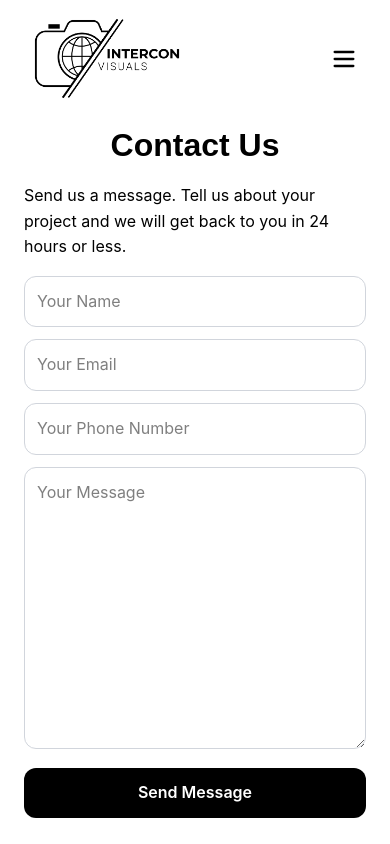
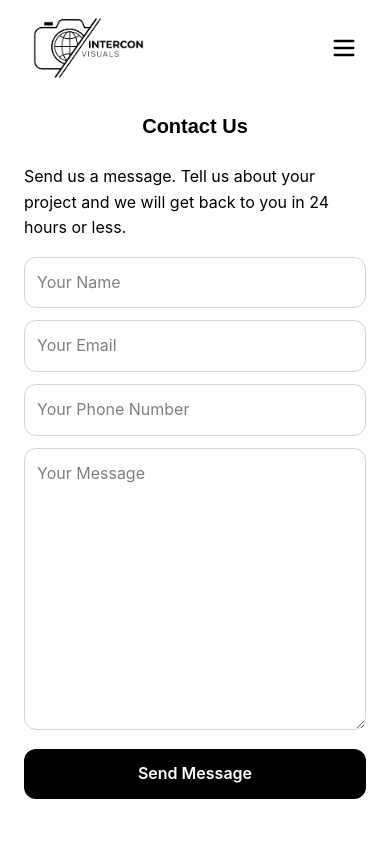
Before and after one commit to jevoncochran/intercon-visuals, a Next.js app: page /contact in a window 390 px wide. Built offline with nearby package versions, Linux system fonts and the light colour scheme.

Commit message:
tweaks for mobile

```diff
--- a/src/app/components/Navbar.tsx
+++ b/src/app/components/Navbar.tsx
@@ -23,8 +23,8 @@ const Navbar = () => {
             <Image
               src="/assets/nav/logo-black.png"
               alt="Intercon Visuals"
-              width={150}
-              height={100}
+              width={112.5}
+              height={75}
             />
           </Link>
 
@@ -50,19 +50,19 @@ const Navbar = () => {
             <div className="flex space-x-3 mt-2">
               <SocialIcon
                 url="https://instagram.com/interconvisuals"
-                style={{ height: 25, width: 25 }}
+                style={{ height: 30, width: 30 }}
               />
               <SocialIcon
                 url="https://youtube.com/@interconvisuals"
-                style={{ height: 25, width: 25 }}
+                style={{ height: 30, width: 30 }}
               />
               <SocialIcon
                 url="https://facebook.com/interconvisuals"
-                style={{ height: 25, width: 25 }}
+                style={{ height: 30, width: 30 }}
               />
               <SocialIcon
                 url="https://twitter.com/interconvisuals"
-                style={{ height: 25, width: 25 }}
+                style={{ height: 30, width: 30 }}
               />
             </div>
           </div>
--- a/src/app/components/Showcase.tsx
+++ b/src/app/components/Showcase.tsx
@@ -29,7 +29,7 @@ const Showcase = () => {
   const [selectedVideo, setSelectedVideo] = useState<string | null>(null);
 
   return (
-    <div className="flex flex-col space-y-4 items-center px-10 py-8 md:py-12">
+    <div className="flex flex-col space-y-4 items-center px-6 md:px-10 py-8 md:py-12">
       <h2>A SAMPLE OF MY WORK</h2>
       <div className="w-full grid md:grid-cols-2 gap-x-4 gap-y-4 md:py-8">
         {showcaseVideos.map((video) =>
--- a/src/app/globals.css
+++ b/src/app/globals.css
@@ -30,6 +30,6 @@ h6 {
 
 @layer base {
   h2 {
-    @apply text-[32px] font-bold;
+    @apply text-xl md:text-[32px] font-bold;
   }
 }
```
